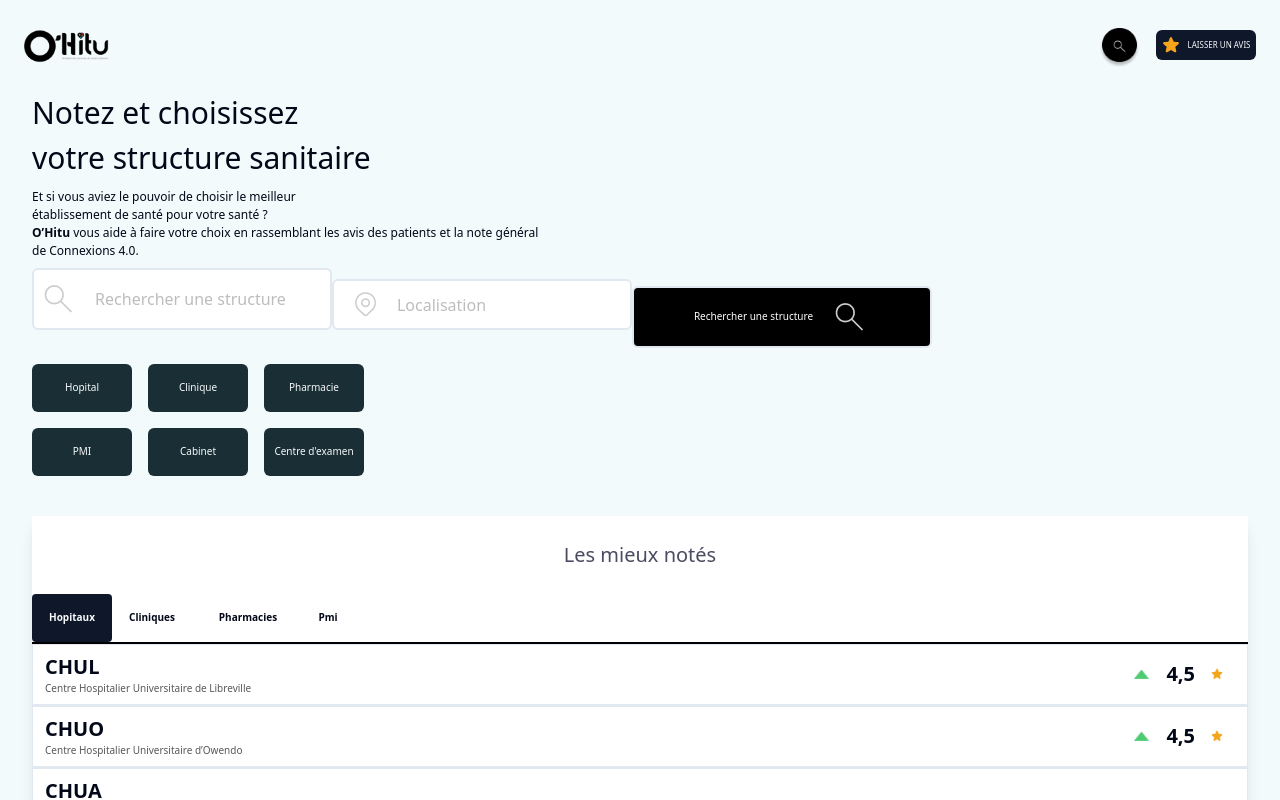
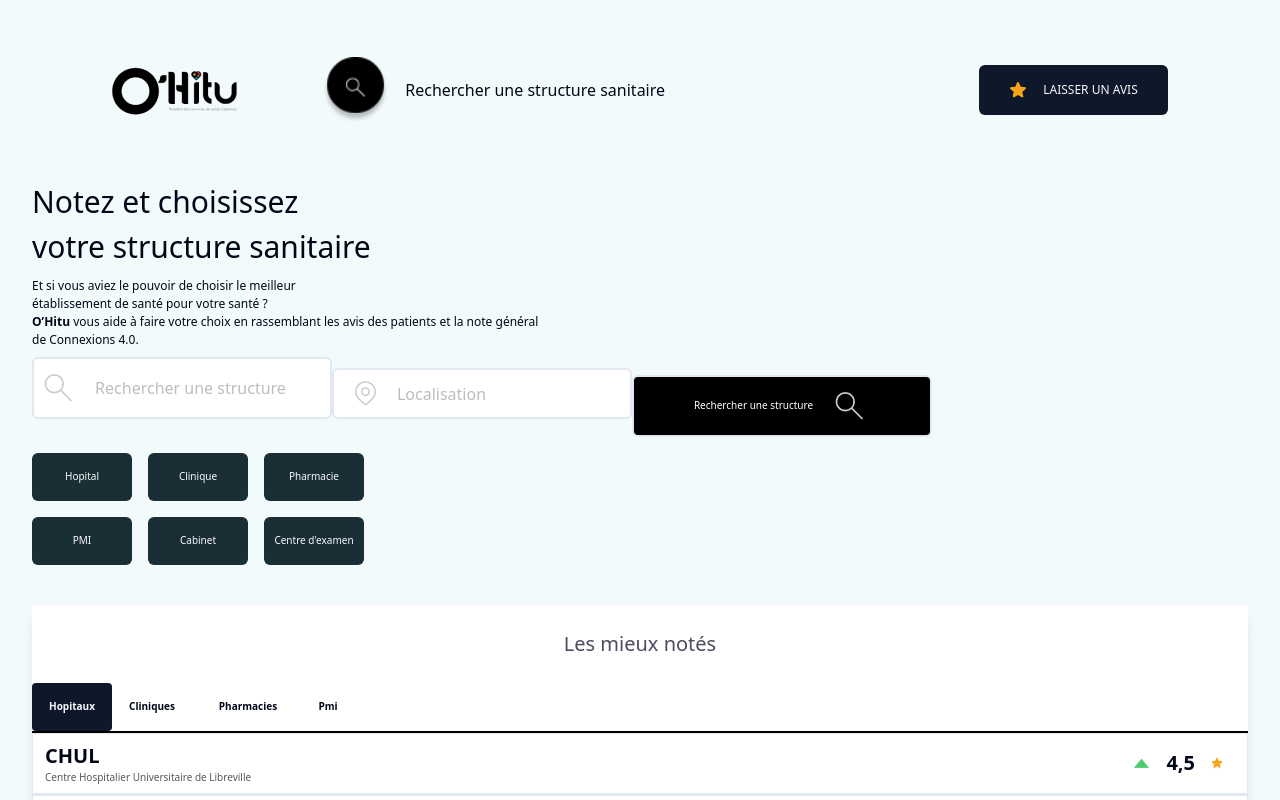
Before and after one commit to JojoELITE/O-Hitu-vite-project, a React (Vite) app: page / in a window 1280 px wide. Shown: the top 800 px of the page. Built offline with nearby package versions, Linux system fonts and the light colour scheme.

Commit message:
fin de la version mobile

```diff
--- a/src/pages/Home.jsx
+++ b/src/pages/Home.jsx
@@ -7,16 +7,17 @@ function Home() {
   return (
     <div className="">
 
-        <nav className="items-center py-4 bg-[#F2FAFC] flex justify-between">
 
-            <div className="px-6">
+        <nav className="items-center sm:py-4 sm:px-0 lg:py-12 lg:px-28 bg-[#F2FAFC] flex justify-between">
+
+            <div className="px-6 lg:hidden">
 
                 <img className="h-14" src="assets/Group_9__5_-removebg-preview 1.png" alt="logo"/>
 
             </div>
 
 
-            <div className="flex items-center px-6">
+            <div className="flex items-center px-6 lg:hidden">
 
                 <div className="">
                     <Button className="text-[16px]" variant="online">
@@ -34,6 +35,31 @@ function Home() {
                 </div>
             </div>
 
+
+
+            <div className="flex gap-14 items-center lg:flex sm:hidden">
+
+                <img src="assets/Group_9__5_-removebg-preview 1.png" alt="logo"/>
+
+                <div className="">
+                    <Button className="text-[16px] gap-4 flex" variant="online">
+                            <img className="h-[66px] mt-" src="assets/Search.png" alt="logo"/>
+
+                        <div>
+                            <span className="mb-4 ">Rechercher une structure sanitaire</span>
+                        </div>
+                    </Button>
+                </div>
+
+            </div>
+
+
+            <div className="lg:block sm:hidden">
+                <Button className="gap-4 w-[189px] h-[50px]" variant="">
+                    <img src="assets/ph_star-fill.png" alt="logo"/>
+                    <span className="text-[12px]"> LAISSER UN AVIS</span>
+                </Button>
+            </div>
 
 
         </nav>
@@ -189,35 +215,7 @@ function Home() {
             </div>
         </div>
 
-        <div className=" bg-[#F2FAFC] h-20"></div>
-
-
-
-
-
-
-
-
-
-
-
-
-
-
-
-
-
-
-
-
-
-
-
-
-
-
-
-
+        <div className=" bg-[#F2FAFC] h-20 sm:block md:block lg:hidden"></div>
 
 
 
```
